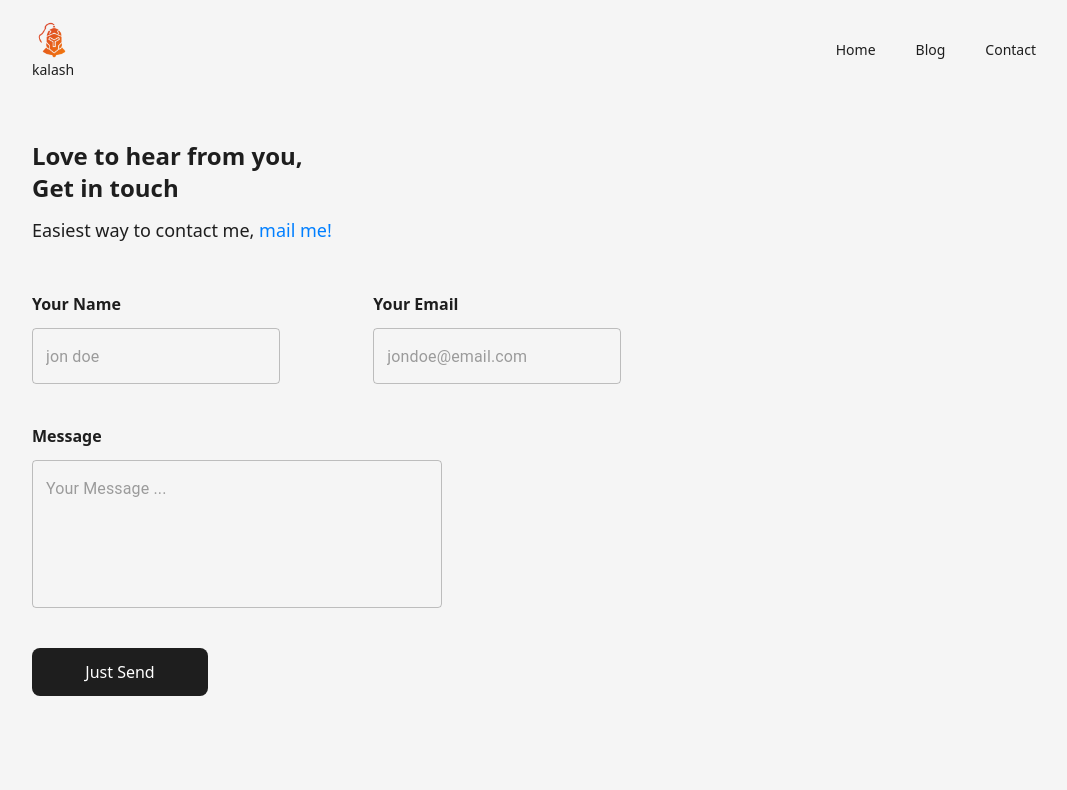
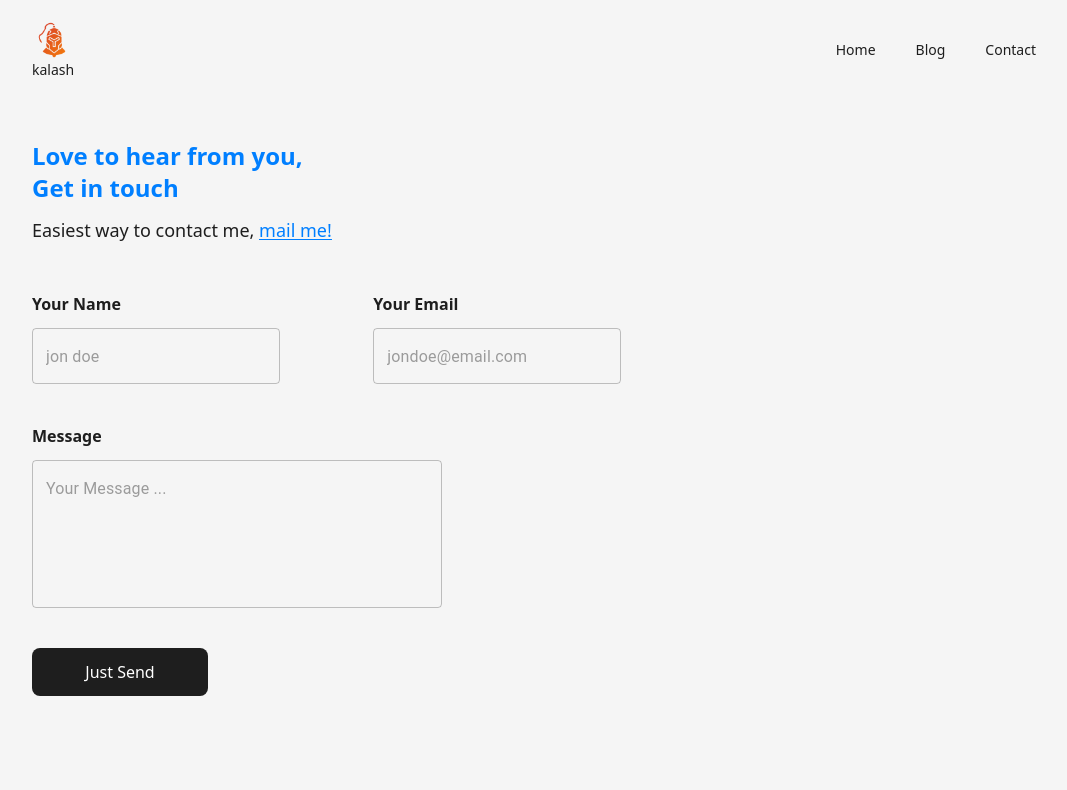
Before and after one commit to k99sharma/portfolio-react, a React (Vite) app: page /contact in a window 1280 px wide. Shown: the top 790 px of the page, without its empty margins (96-1163 px from the left). Built offline with nearby package versions, Linux system fonts and the light colour scheme.

Commit message:
fix: pages headings color

```diff
--- a/src/pages/Blog.jsx
+++ b/src/pages/Blog.jsx
@@ -33,7 +33,7 @@ function BlogsView({ blogs }) {
               {getPublishDate(blog.dateAdded)}
             </div>
 
-            <div className="blogView__blog inline-block text-xl hover:text-primary hover:underline">
+            <div className="blogView__blog inline-block text-xl hover:text-primary hover:underline hover:underline-offset-4">
               <a
                 href={`https://kalashsharma.hashnode.dev/${blog.slug}`}
                 target="_blank"
@@ -57,7 +57,7 @@ export default function Blog() {
     <div className="flex flex-col items-center justify-center">
       <div className="blog w-4/5">
         <div className="blog__header mb-10">
-          <div className="blog__header__heading font-bold text-2xl mb-3">
+          <div className="blog__header__heading font-bold text-2xl mb-3 text-primary">
             Writing
           </div>
 
--- a/src/pages/Contact.jsx
+++ b/src/pages/Contact.jsx
@@ -7,14 +7,14 @@ export default function Contact() {
     <div className="flex flex-col items-center justify-center">
       <div className="contact w-4/5">
         <div className="contact__header mb-12">
-          <div className="contact__header__heading text-2xl font-bold mb-3">
+          <div className="contact__header__heading text-2xl font-bold mb-3 text-primary">
             Love to hear from you, <br />
             Get in touch
           </div>
 
           <div className="contact__header__subheading text-lg">
             Easiest way to contact me,{" "}
-            <span className="text-primary">
+            <span className="text-primary underline underline-offset-2">
               <a href="mailto:kalash.strt@gmail.com">mail me!</a>
             </span>
           </div>
```
